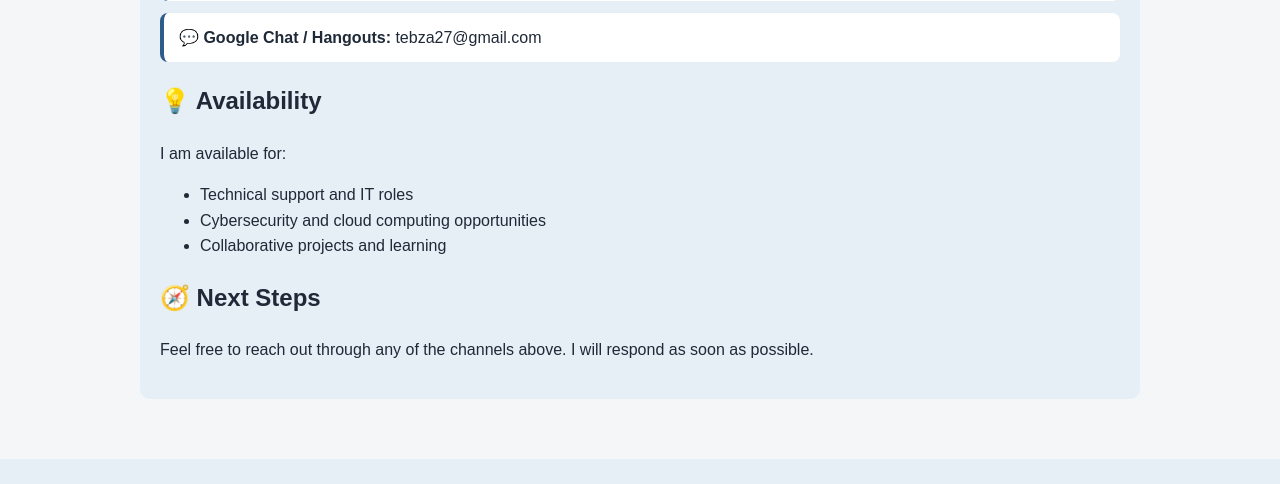
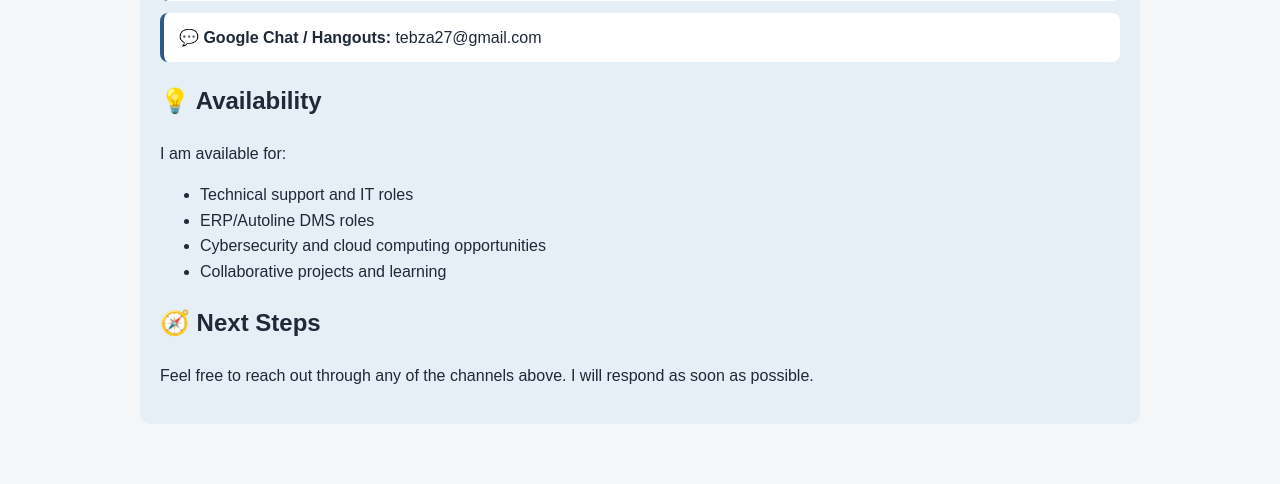
Before and after one commit to tebza27-cpu/portfolio-site-updated, a Flask app: page /contact in a window 1280 px wide. Shown: the part 748-1232 px from the top of the page. Before the commit the page ends 1207 px from the top, so only its background shows below. Run offline with Flask 3, Linux system fonts and the light colour scheme; some libraries are stand-ins or nearby versions.

Commit message:
Add ERP Autoline DMS availability

```diff
--- a/templates/contact.html
+++ b/templates/contact.html
@@ -59,6 +59,7 @@
 
   <ul>
     <li>Technical support and IT roles</li>
+    <li>ERP/Autoline DMS roles</li>
     <li>Cybersecurity and cloud computing opportunities</li>
     <li>Collaborative projects and learning</li>
   </ul>
```
